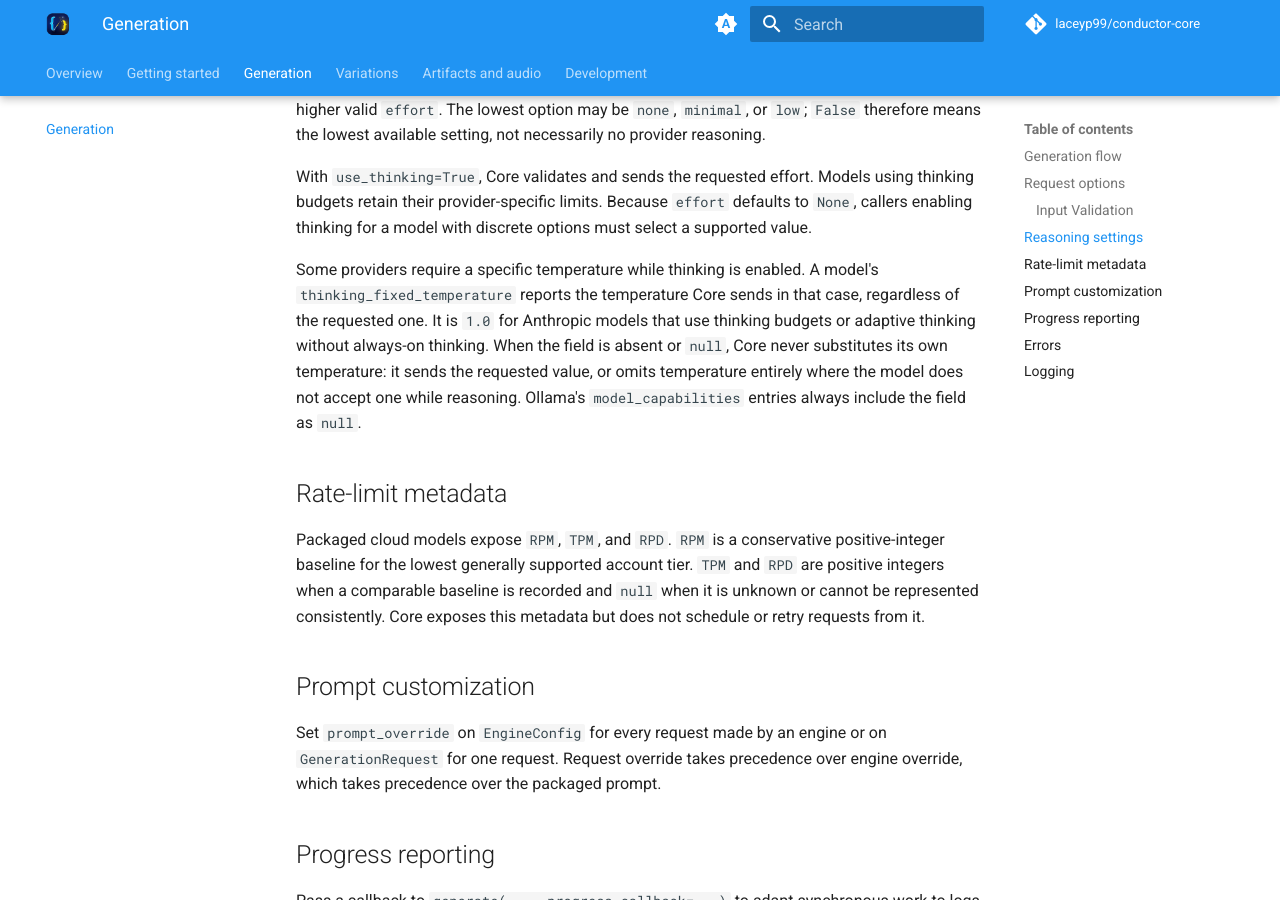
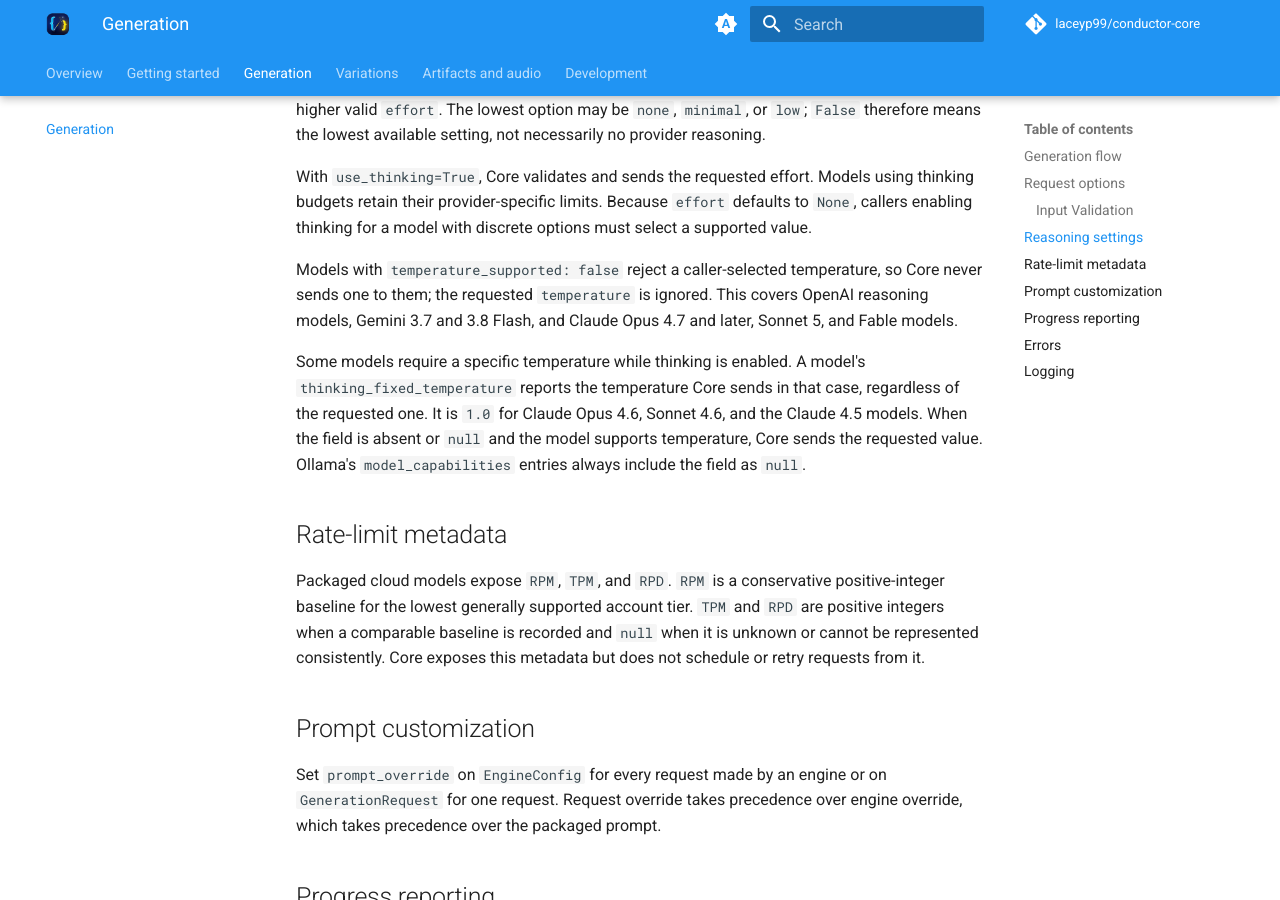
Before and after one commit to laceyp99/conductor-core, an MkDocs documentation site: the page built from docs/generation.md, in a window 1280 px wide and 900 px high, scrolled down 1411 px. Built offline with MkDocs 1.6.1 and Material for MkDocs 9.7.7, drawn with Linux system fonts in a browser that asks for light colours; comment, search, counter and statistics services are not loaded.

Commit message:
fix(models): stop sending temperature to models that reject it
OpenAI reasoning models and Claude Opus 4.7+, Sonnet 5, and Fable models
reject caller-selected sampling parameters. Mark them
`temperature_supported: false` and have the Anthropic and OpenAI adapters
omit temperature from the flag instead of model-specific branches. Claude
Opus 4.7, 4.8, 5 and Sonnet 5 previously received a fixed 1.0 (the API
default) and no longer claim a thinking fixed temperature.

Co-Authored-By: Claude Opus 5.5 (1M context) <noreply@anthropic.com>

```diff
--- a/docs/generation.md
+++ b/docs/generation.md
@@ -63,14 +63,17 @@ using thinking budgets retain their provider-specific limits. Because `effort`
 defaults to `None`, callers enabling thinking for a model with discrete options
 must select a supported value.
 
-Some providers require a specific temperature while thinking is enabled. A
-model's `thinking_fixed_temperature` reports the temperature Core sends in that
-case, regardless of the requested one. It is `1.0` for Anthropic models that
-use thinking budgets or adaptive thinking without always-on thinking. When the
-field is absent or `null`, Core never substitutes its own temperature: it sends
-the requested value, or omits temperature entirely where the model does not
-accept one while reasoning. Ollama's `model_capabilities` entries always include
-the field as `null`.
+Models with `temperature_supported: false` reject a caller-selected
+temperature, so Core never sends one to them; the requested `temperature` is
+ignored. This covers OpenAI reasoning models, Gemini 3.7 and 3.8 Flash, and
+Claude Opus 4.7 and later, Sonnet 5, and Fable models.
+
+Some models require a specific temperature while thinking is enabled. A model's
+`thinking_fixed_temperature` reports the temperature Core sends in that case,
+regardless of the requested one. It is `1.0` for Claude Opus 4.6, Sonnet 4.6,
+and the Claude 4.5 models. When the field is absent or `null` and the model
+supports temperature, Core sends the requested value. Ollama's
+`model_capabilities` entries always include the field as `null`.
 
 ## Rate-limit metadata
 
```
Also changed, not shown: .agents/skills/add-model-support/references/repo-integration.md (+3 -0 lines), CHANGELOG.md (+10 -4 lines), 6 other files.
